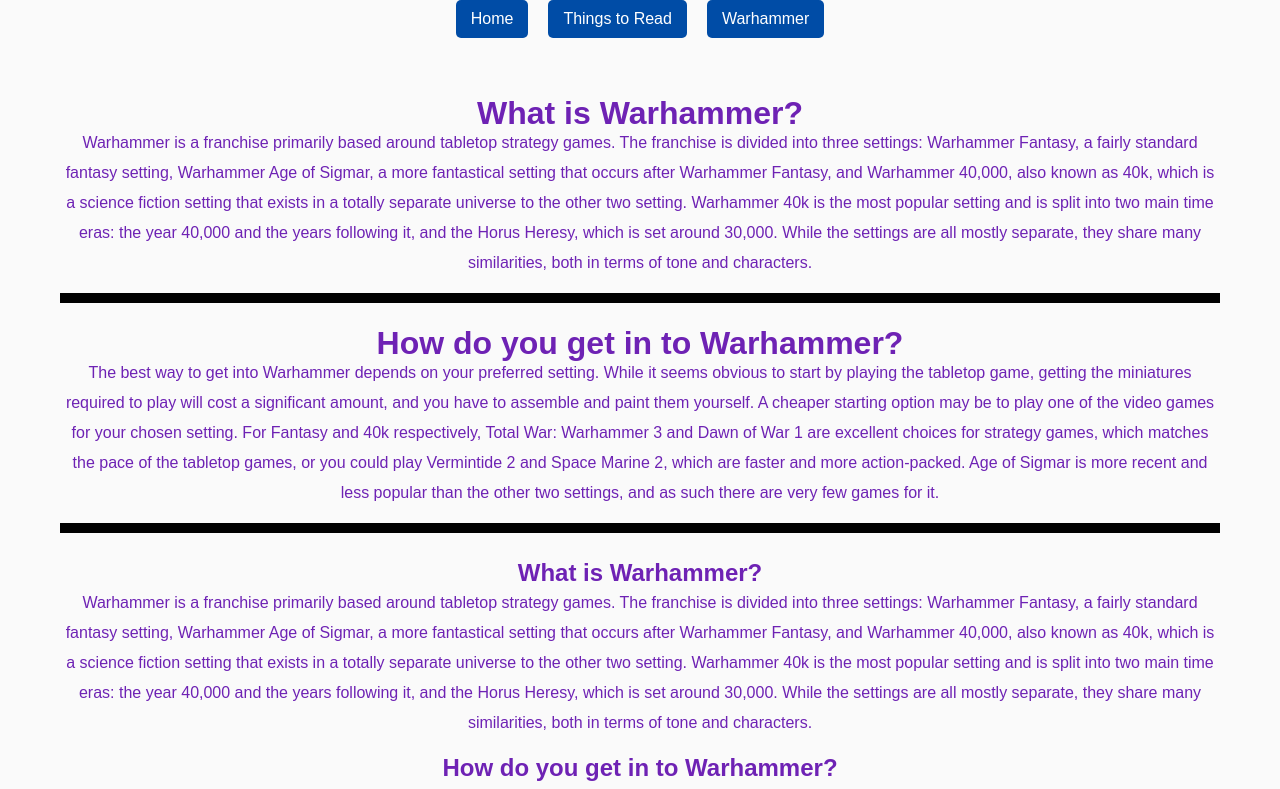
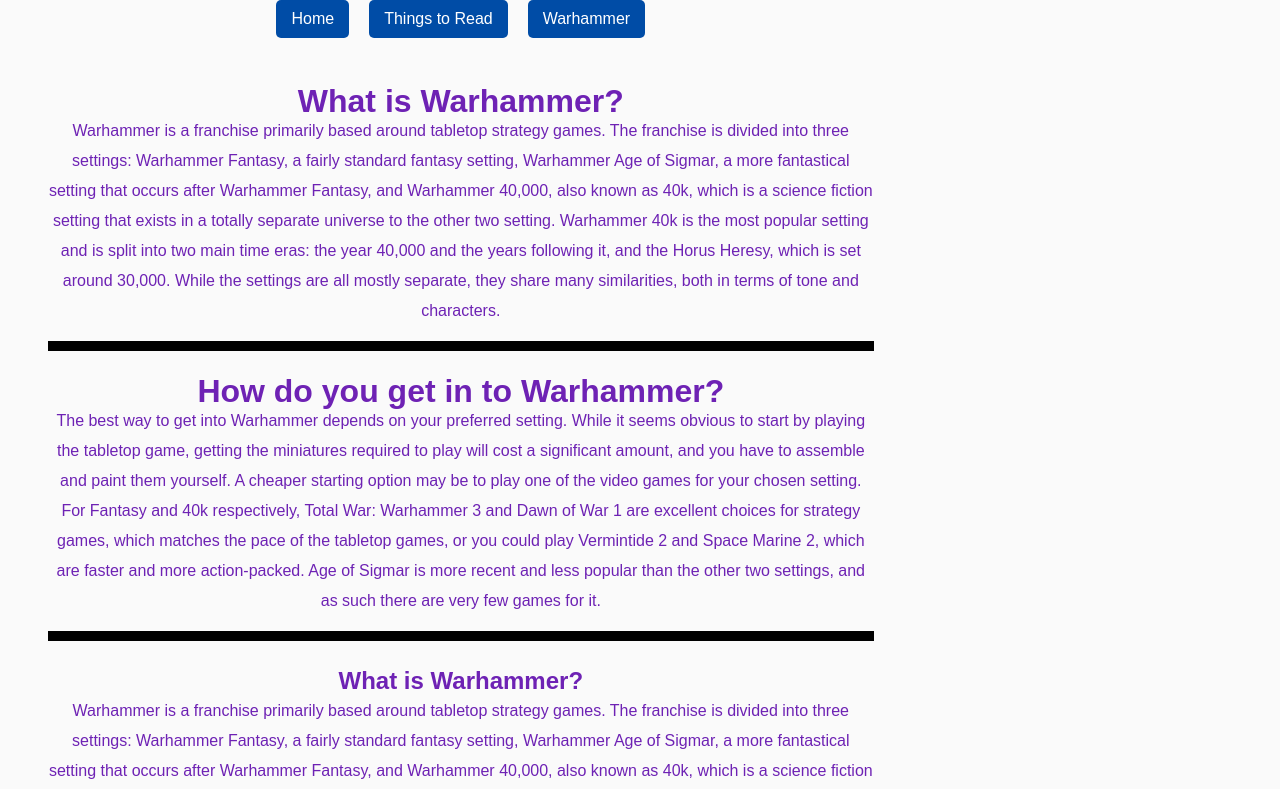
Before and after one commit to Trayouras/css-480-hello-world-new, a Next.js app: page /Warhammer in a window 1280 px wide. Shown: the top 789 px of the page. Built offline with nearby package versions, Linux system fonts and the light colour scheme.

Commit message:
Attention assignment trying to format nice

```diff
--- a/src/app/Warhammer/page.js
+++ b/src/app/Warhammer/page.js
@@ -95,7 +95,7 @@ export default function Home() {
 const styles = {
     container: {
         fontFamily: "Arial, sans-serif",
-        padding: "30px",
+        padding: "18px",
         textAlign: "center",
         maxWidth: "auto",
         margin: "30px",
--- a/src/app/globals.css
+++ b/src/app/globals.css
@@ -12,7 +12,7 @@
 
 html,
 body {
-  max-width: 100vw;
+  max-width: 72vw;
   overflow-x: hidden;
 }
 
--- a/src/app/home/page.js
+++ b/src/app/home/page.js
@@ -11,7 +11,8 @@ export default function Home() {
     "Video Games",
     "Redundancy",
     "List Sorting",
-    "Programming"
+    "Programming",
+      "Warhammer"
   ]);
 
   const reorderList = () => {
--- a/src/app/page.js
+++ b/src/app/page.js
@@ -11,7 +11,8 @@ export default function Home() {
         "Video Games",
         "Redundancy",
         "List Sorting",
-        "Programming"
+        "Programming",
+        "Warhammer"
     ]);
 
     const reorderList = () => {
```
